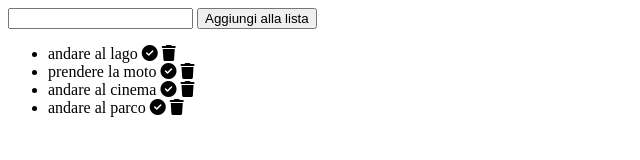
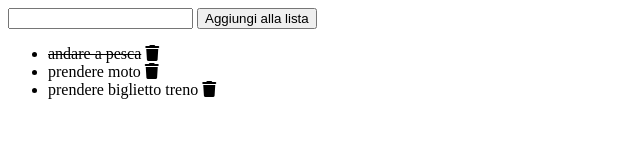
Before and after one commit to pacimarco/vue-todolist, a plain HTML site: page index.html in a window 1280 px wide. Shown: the whole page, without its empty margins (0-640 px from the left). Drawn offline with nearby package versions, Linux system fonts and the light colour scheme.

Commit message:
fix push in array

```diff
--- a/css/style.css
+++ b/css/style.css
@@ -0,0 +1,4 @@
+.striker{
+    text-decoration: line-through;
+
+}
--- a/index.html
+++ b/index.html
@@ -14,7 +14,9 @@
         <input type="text" v-model="newToDo" @keyup.enter="addToDo" />
         <button @click="addToDo">Aggiungi alla lista</button>
         <ul>
-            <li v-for="(todo,indice) in toDos">{{todo}} <span @click="changeClass" v-bind:class="striked"><i class="fa-solid fa-circle-check"></i></span> <span @click="eliminaToDo(indice)"> <i class="fa-solid fa-trash"></i></span></li>
+            <li v-for="(todo,indice) in toDos">
+                <span v-bind:class="todo.done?'striker':''">{{todo.text}}</span>
+                <span @click="eliminaToDo(indice)"> <i class="fa-solid fa-trash"></i></span></li>
         </ul>
     </div>
 
--- a/js/main.js
+++ b/js/main.js
@@ -5,10 +5,18 @@ var app = new Vue(
         data: {
             newToDo: '',
             toDos: [
-                'andare al lago',
-                'prendere la moto',
-                'andare al cinema',
-                'andare al parco',
+                {
+                    text: 'andare a pesca',
+                    'done': true,
+                },
+                {
+                    text: 'prendere moto',
+                    'done': false,
+                },
+                {
+                    text: 'prendere biglietto treno',
+                    'done': false,
+                },
 
             ]
         },
@@ -18,18 +26,17 @@ var app = new Vue(
             },
 
             addToDo(){
-                this.toDos.push(this.newToDo);
+
+                const todo = {
+                    text: this.newToDo,
+                    'done': false,
+                };
+
+                this.toDos.push(todo);
                 this.newToDo = '';
             },
 
-            changeClass(){
-                if (this.myClass == 'striked') {
-                    this.myClass = 'unstriked';
-                }
-                else {
-                    this.myClass = 'striked';
-                }
-            }
+
 
 
         }
```
